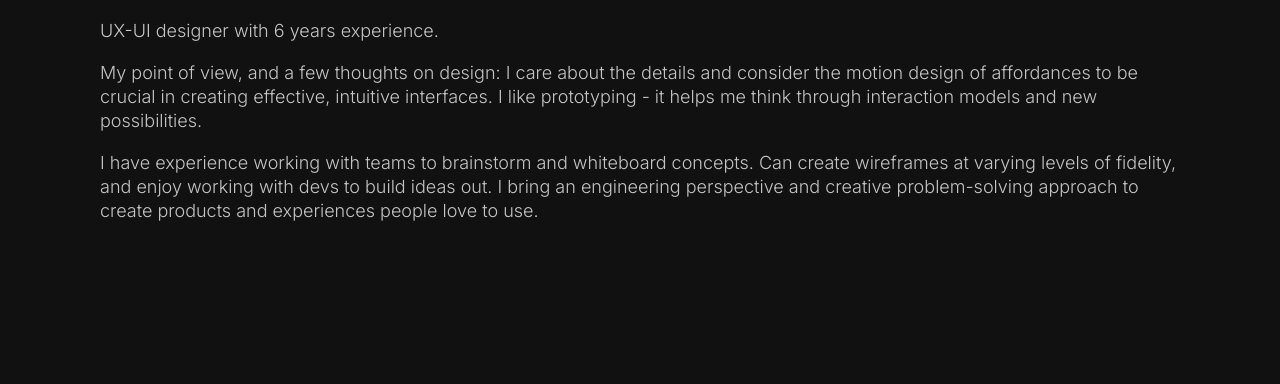
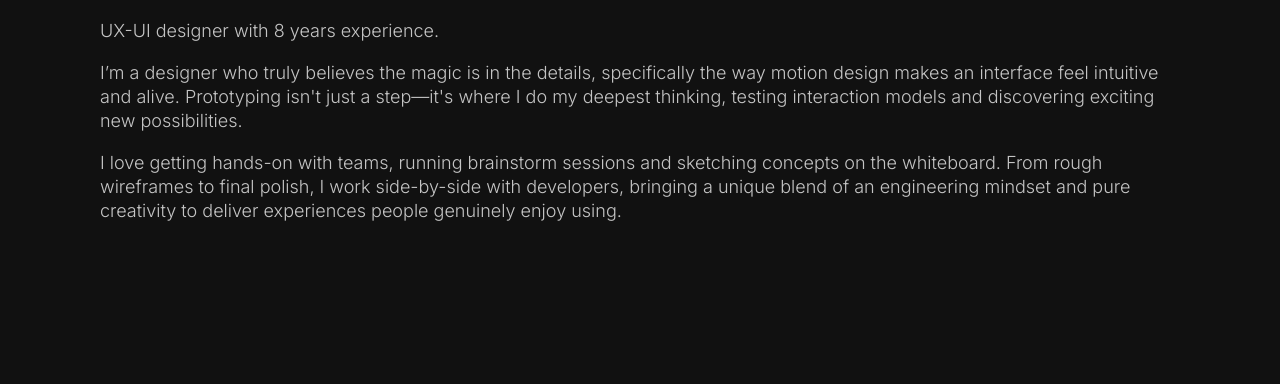
Before and after one commit to DarinaKulyk/portfolio_darina_kulyk, a plain HTML site: page index.html in a window 1280 px wide. Shown: the part 405-789 px from the top of the page. Drawn offline with Linux system fonts and the light colour scheme.

Commit message:
Update index.html

```diff
--- a/index.html
+++ b/index.html
@@ -53,17 +53,17 @@
 
   <div class="description-text">
     <p>
-      UX-UI designer with 6 years experience.
+      UX-UI designer with 8 years experience.
     </p>
     <p>
-      My point of view, and a few thoughts on design:
-      I care about the details and consider the motion design of affordances to be crucial in creating effective, intuitive interfaces.
-      I like prototyping - it helps me think through interaction models and new possibilities.
+      I’m a designer who truly believes the magic is in the details,
+      specifically the way motion design makes an interface feel intuitive and alive.
+      Prototyping isn't just a step—it's where I do my deepest thinking, testing interaction models and discovering exciting new possibilities.
     </p>
     <p>
-      I have experience working with teams to brainstorm and whiteboard concepts.
-      Can create wireframes at varying levels of fidelity, and enjoy working with devs to build ideas out.
-      I bring an engineering perspective and creative problem-solving approach to create products and experiences people love to use.
+      I love getting hands-on with teams, running brainstorm sessions and sketching concepts on the whiteboard.
+      From rough wireframes to final polish, I work side-by-side with developers,
+      bringing a unique blend of an engineering mindset and pure creativity to deliver experiences people genuinely enjoy using.
     </p>
   </div>
 
```
